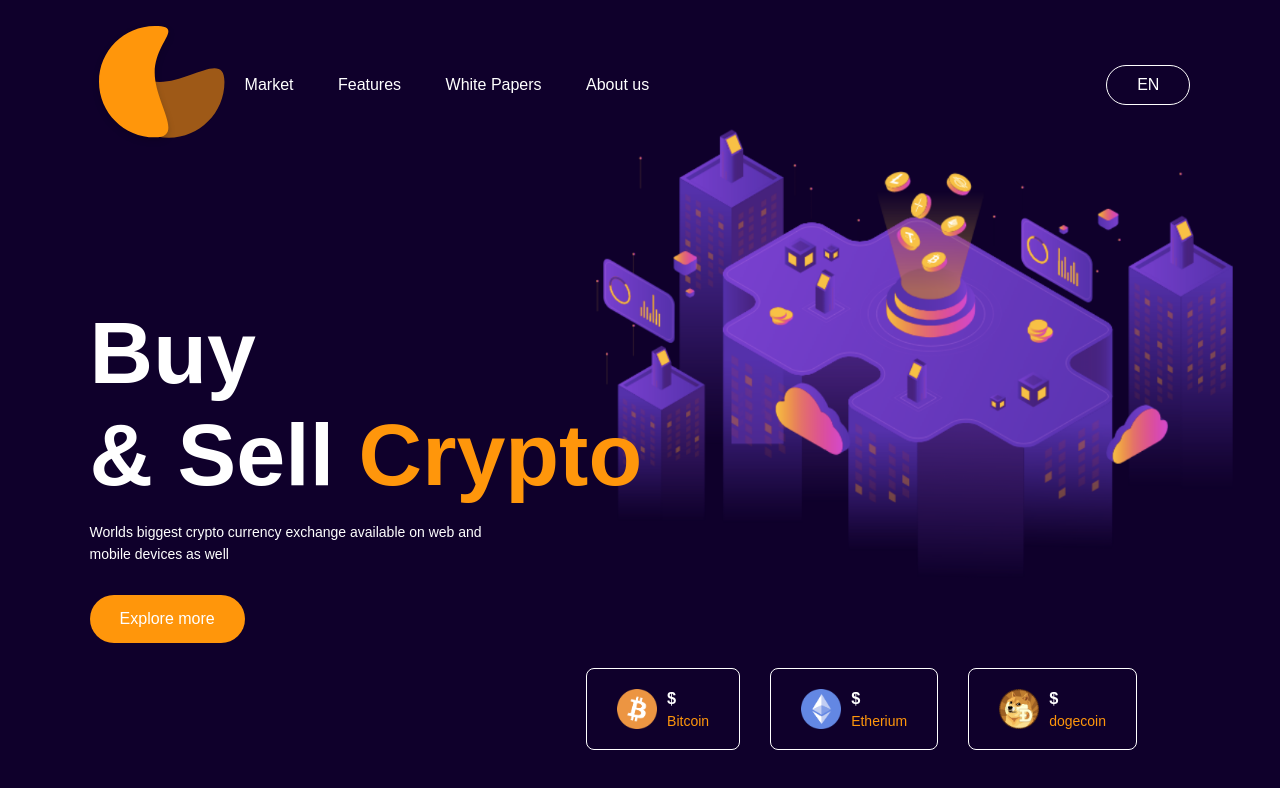
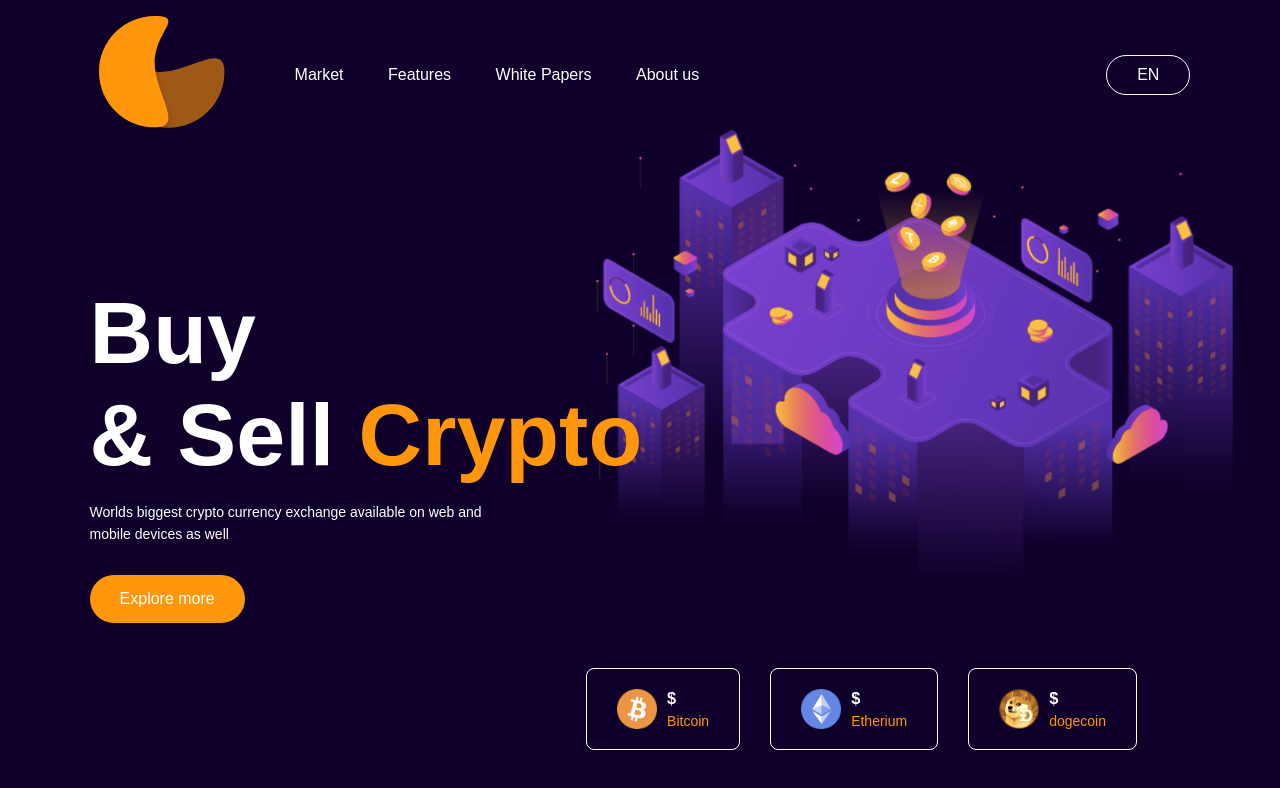
Before and after one commit to Sandunjayasekar/Crypto-website, a plain HTML site: page index.html in a window 1280 px wide. Drawn offline with nearby package versions, Linux system fonts and the light colour scheme; no server answers.

Commit message:
nav ul lists cursor set

```diff
--- a/style.css
+++ b/style.css
@@ -17,14 +17,16 @@
 
 nav {
     width: 100%;
-    padding: 20px 0;
+    padding: 10px 0;
     display: flex;
     align-items: center;
+
 }
 
 .logo {
     width: 50;
     cursor: pointer;
+    margin-right: 50px;
 }
 
 nav ul {
@@ -34,6 +36,8 @@ nav ul {
 nav ul li {
     display: inline-block;
     margin: 20px 20px;
+    cursor: pointer;
+
 }
 nav ul li a {
     color: #fff;
```
